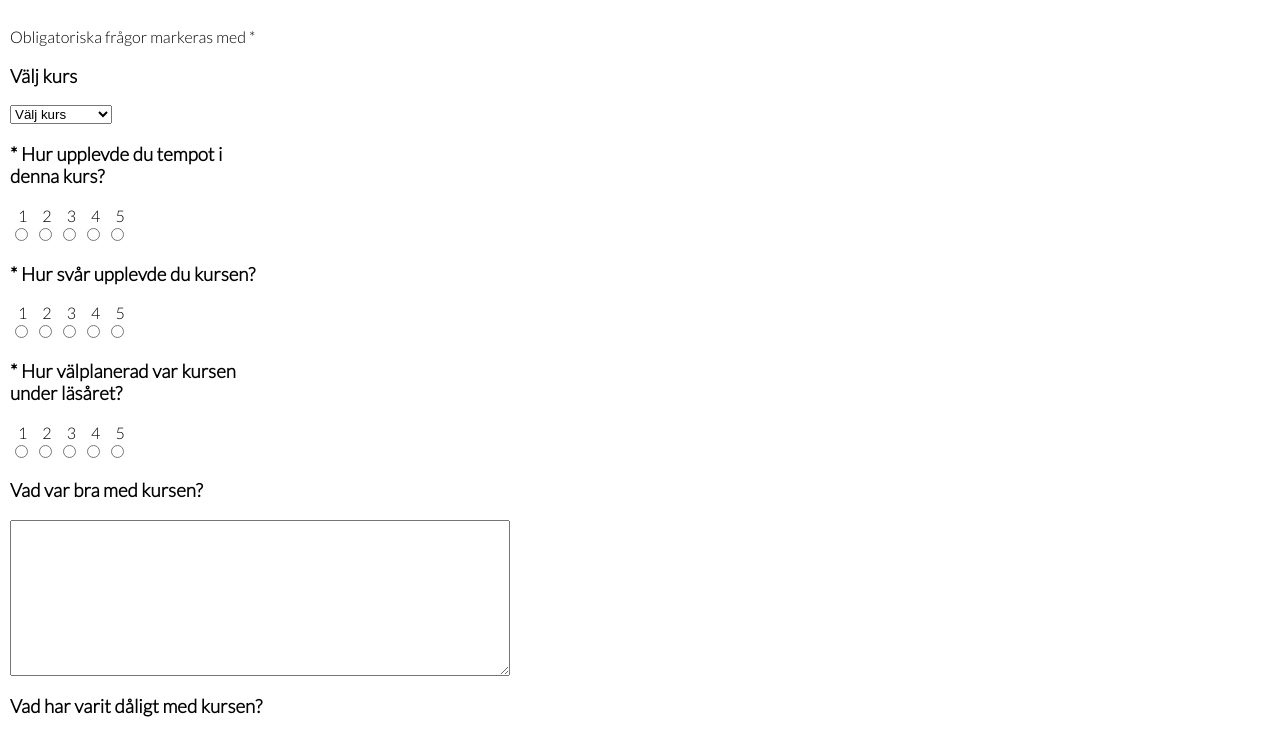
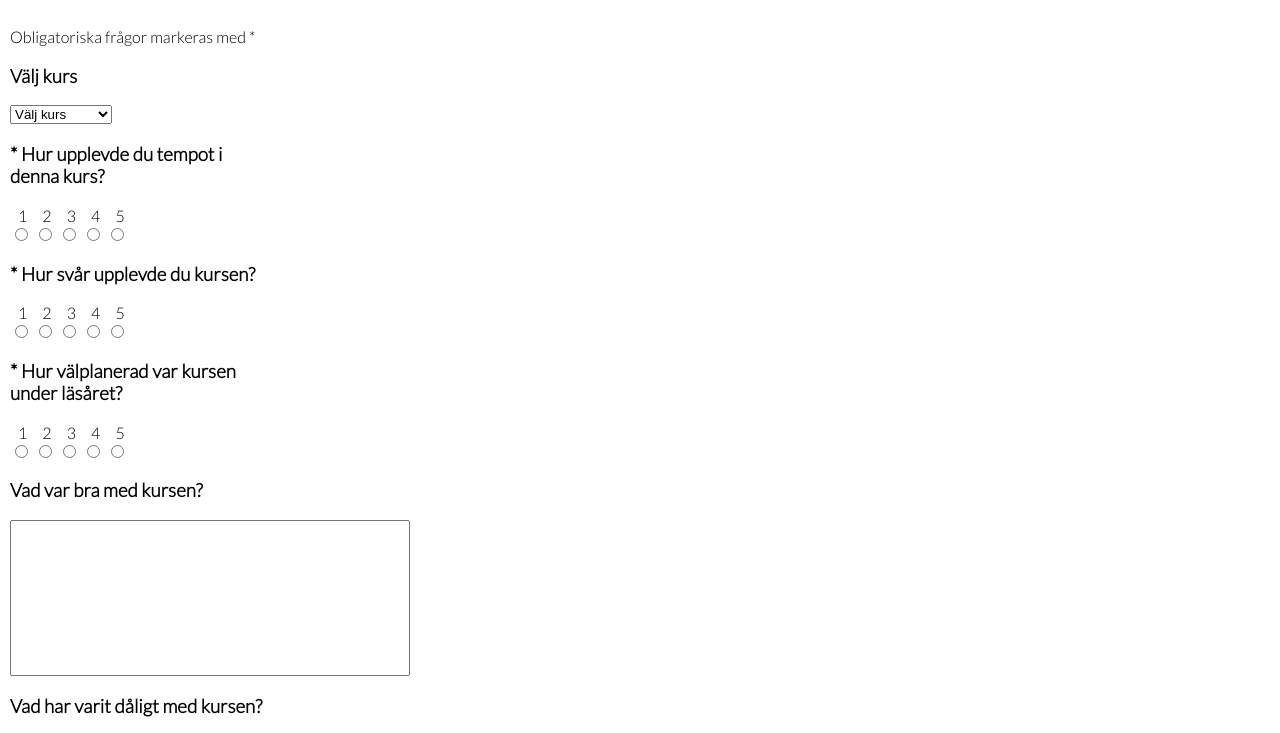
Before and after one commit to dakioso/project-panda, a plain HTML site: page courseeval.html in a window 1280 px wide. Shown: the part 59-792 px from the top of the page. Drawn offline with Linux system fonts and the light colour scheme.

Commit message:
changed the css file

```diff
--- a/css/style.css
+++ b/css/style.css
@@ -482,14 +482,15 @@ div.courseEval p{
 }
 
 .courseText{
-  width: 500px;
+  width: 400px;
+  resize: none;
 }
 
 div.courseEval p1{
 letter-spacing: 6px;
 padding-left: 8px;
 }
-  select.selectCourses{
+select.selectCourses{
     width: 8%;
     margin-left: 0px;
   }
```
